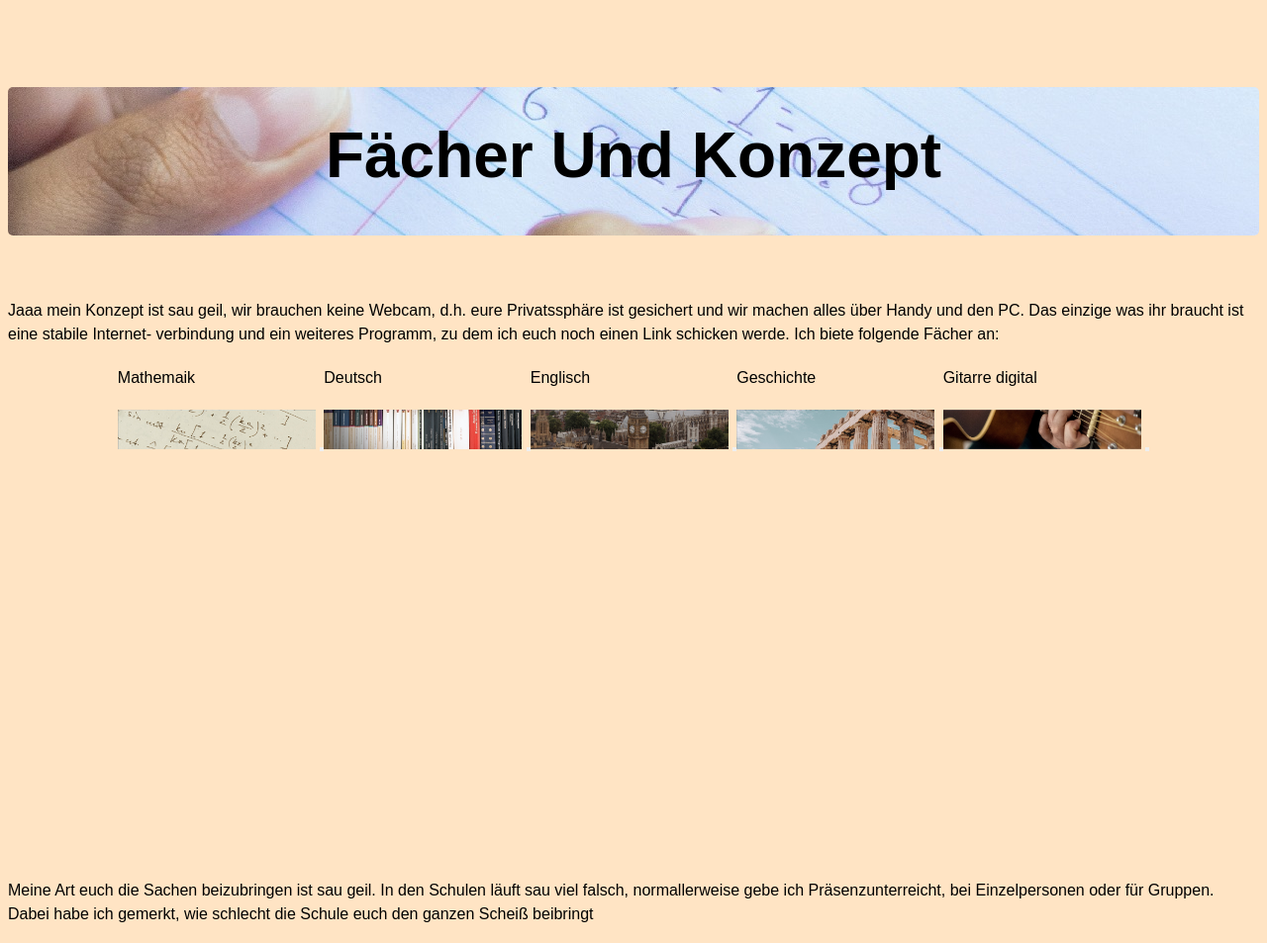
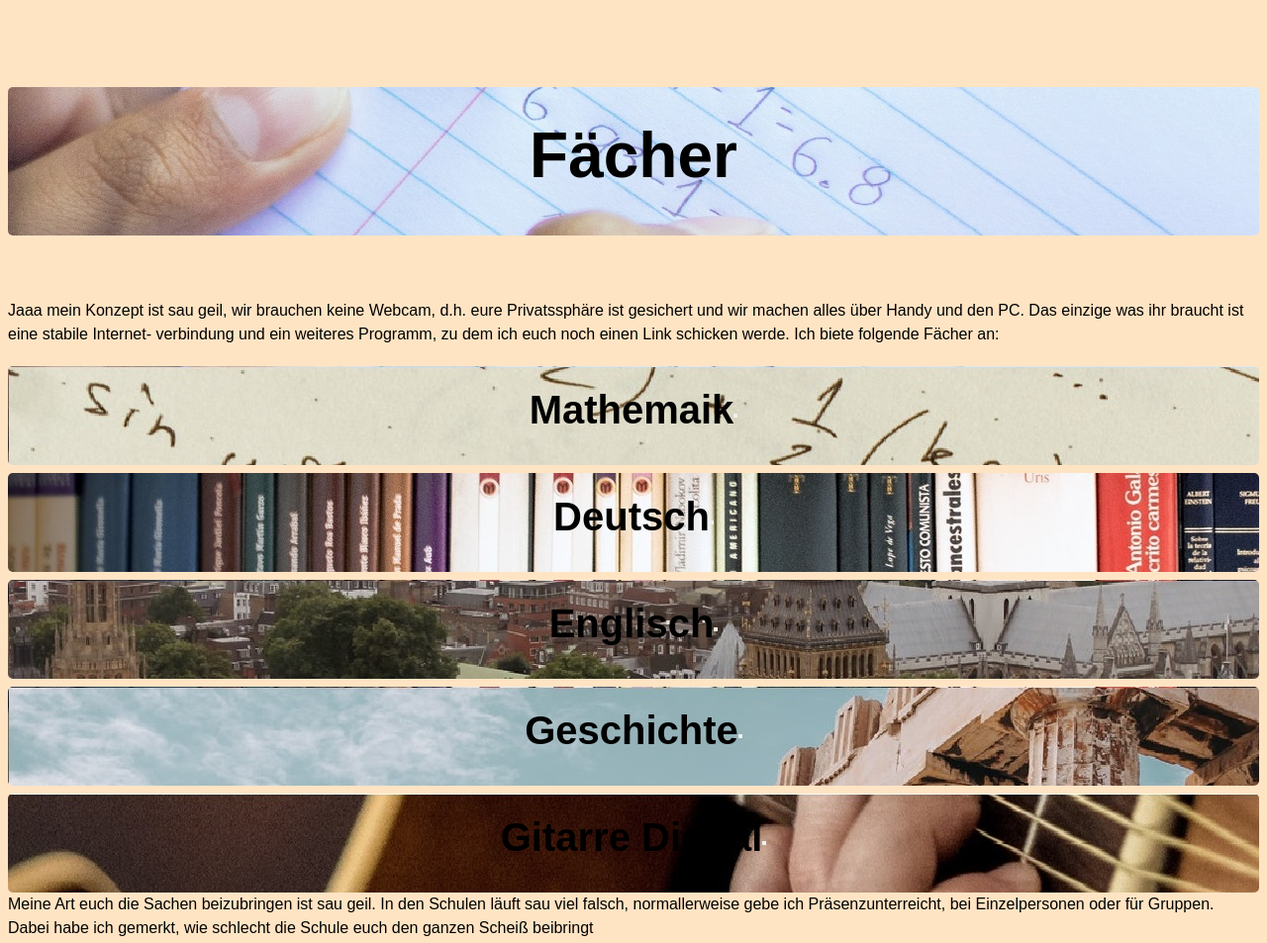
Before and after one commit to ingoCollatz/website_peter, a plain HTML site: page index.html in a window 1280 px wide. Shown: the part 720-1673 px from the top of the page at 99% size. Drawn offline with Linux system fonts and the light colour scheme.

Commit message:
Add files via upload

```diff
--- a/index.html
+++ b/index.html
@@ -25,7 +25,7 @@
         </div>
         <div class="faecher">
             <div class="faecher-konzept">
-                <h1>Fächer und Konzept</h1>
+                <h1>Fächer</h1>
             </div>
             <div class="text">
                 <p>Jaaa mein Konzept ist sau geil, wir brauchen
@@ -38,28 +38,23 @@
         <!-- Fächer -->
             <div class="faecher-menue">
                 <div class="mathe">
-                    <p>Mathemaik</p>
-                    <img src="images/b3_mathe.jpg" alt="mathematik">
+                    <h2>Mathemaik</h2>
                     <button class="toggle-btn"></button>
                 </div>
                 <div class="deutsch">
-                    <p>Deutsch</p>
-                    <img src="images/b4_deutsch.jpg" alt="deutsch">
+                    <h2>Deutsch</h2>
                     <button class="toggle-btn"></button>
                 </div>
                 <div class="englisch">
-                    <p>Englisch</p>
-                    <img src="images/b5_englisch.jpg" alt="englisch">
+                    <h2>Englisch</h2>
                     <button class="toggle-btn"></button>
                 </div>
                 <div class="geschichte">
-                    <p>Geschichte</p>
-                    <img src="images/b6_geschichte.jpg" alt="geschichte">
+                    <h2>Geschichte</h2>
                     <button class="toggle-btn"></button>
                 </div>
                 <div class="gitarre">
-                    <p>Gitarre digital</p>
-                    <img src="images/b7_gitarre.jpg" alt="gitarre">
+                    <h2>Gitarre digital</h2>
                     <button class="toggle-btn"></button>
                 </div>
             </div>
--- a/styles.css
+++ b/styles.css
@@ -37,11 +37,6 @@ h4 {
 p {
     margin-bottom: 1.25rem;
     color: var(--clr-grey-5);
-}
-
-img {
-    height: 5vh;
-    width: auto;
 }
 
 
@@ -85,27 +80,71 @@ img {
     border-radius: 5px;
     height: 150px;
     margin-bottom: 4rem;
-    display: flex;
-    justify-content: center;
-    align-items: center;
+
 }
 .title {
     margin-bottom: 4rem;
 }
 
+.mathe {
+    background-image: url(images/b3_mathe.jpg);
+    border-radius: 5px;
+    height: 100px;
+    display: flex;
+    justify-content: center;
+    align-items: center;
+    margin-bottom: 1vh;
+}
+
+
+.deutsch {
+    background-image: url(images/b4_deutsch.jpg);
+    border-radius: 5px;
+    height: 100px;
+    display: flex;
+    justify-content: center;
+    align-items: center;
+    margin-bottom: 1vh;
+}
+
+.englisch {
+    background-image: url(images/b5_englisch.jpg);
+    border-radius: 5px;
+    height: 100px;
+    display: flex;
+    justify-content: center;
+    align-items: center;
+    margin-bottom: 1vh;
+}
+
+.geschichte {
+    background-image: url(images/b6_geschichte.jpg);
+    border-radius: 5px;
+    height: 100px;
+    display: flex;
+    justify-content: center;
+    align-items: center;
+    margin-bottom: 1vh;
+}
+
+.gitarre {
+    background-image: url(images/b7_gitarre.jpg);
+    border-radius: 5px;
+    height: 100px;
+    display: flex;
+    justify-content: center;
+    align-items: center;
+}
+
 .welcome,
-.faecher,
 .paed,
 .reviews,
 .contact {
     height: 100vh;
 }
 
-.faecher-menue {
-    display: flex;
-    flex-wrap: wrap;
-    justify-content: center;
-}
+
+
 
 
 @media screen and (min-width: 800px) {
```
